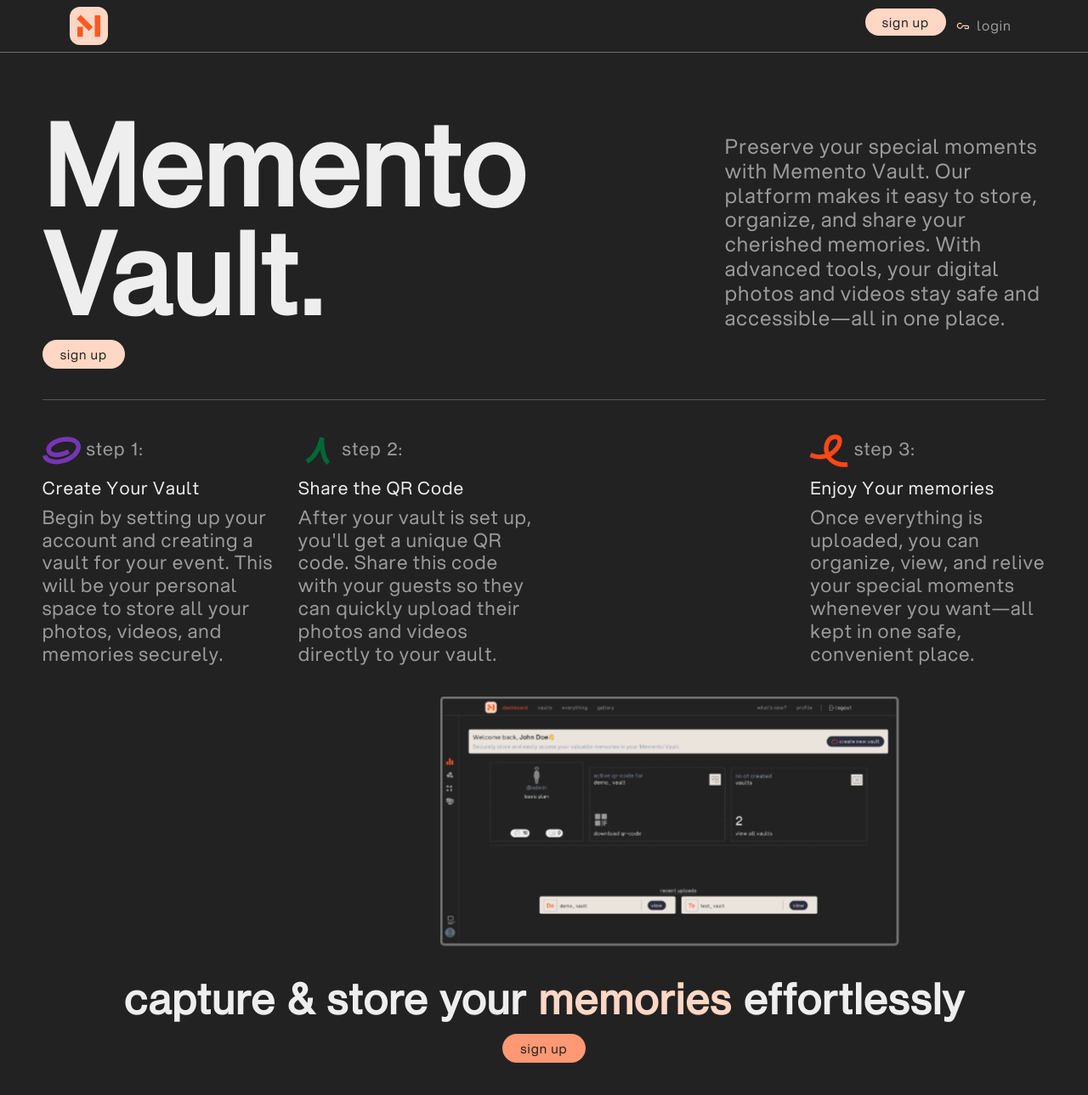
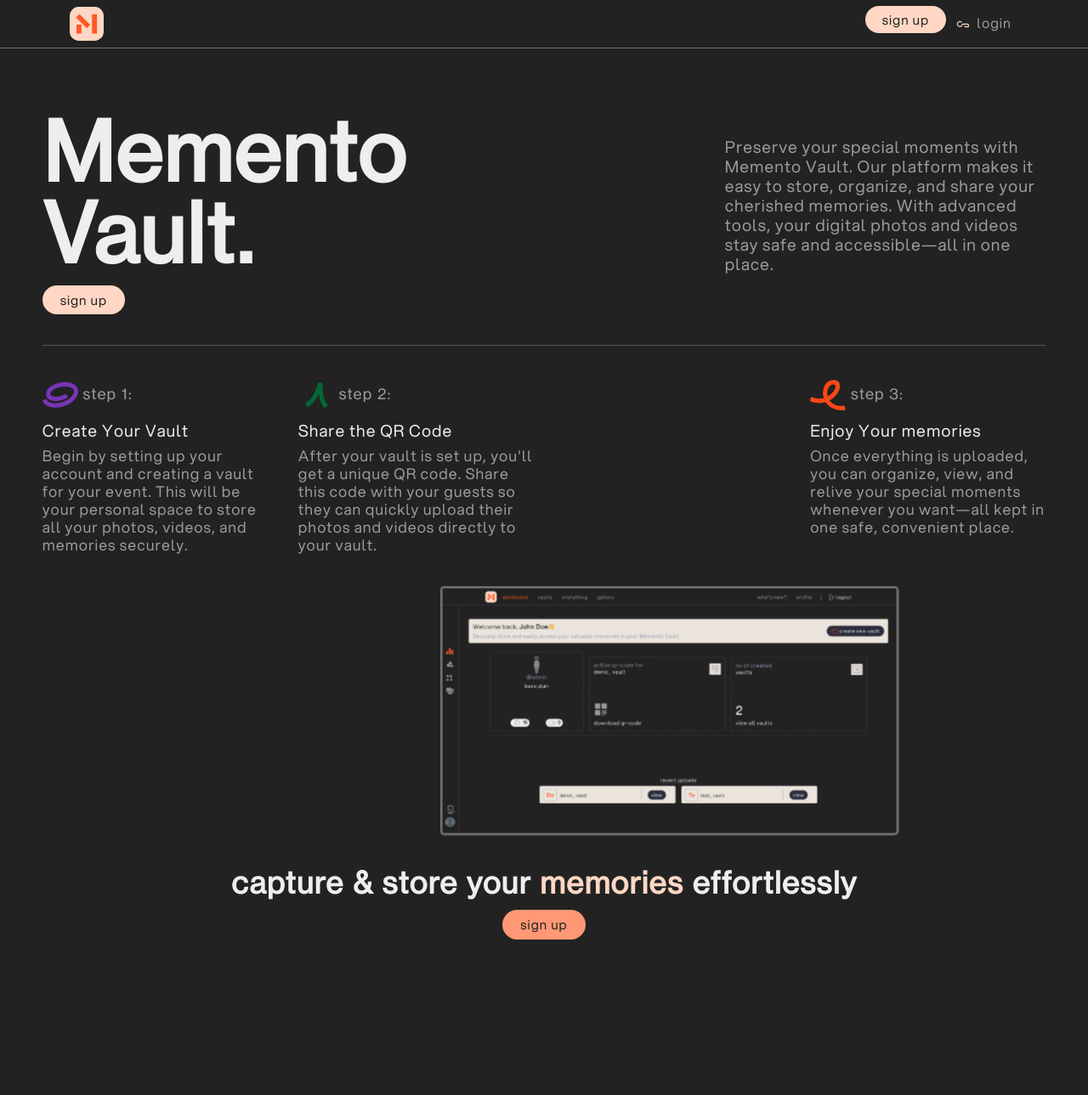
Before and after one commit to DavidDanso/memento_vault, a Django app: page / in a window 1280 px wide. Shown: the whole page at 85% size. After the commit the page ends 1106 px from the top, so only its background shows below. Run offline with Django 5.2, Linux system fonts and the light colour scheme; some libraries are stand-ins or nearby versions.

Commit message:
fix: adjust font sizes and widths for improved layout consistency across components

```diff
--- a/static/css/main.css
+++ b/static/css/main.css
@@ -89,7 +89,7 @@ a:hover {
   border-bottom: 1px solid #707070;
 }
 #logo {
-  width: 45px;
+  width: 40px;
 }
 .navbar-toggler {
   position: absolute;
@@ -322,7 +322,7 @@ a:hover {
     margin: 3%;
   }
   .hero-intro h1 {
-    font-size: 8rem;
+    font-size: 6rem;
     margin-top: 0%;
     line-height: 1;
     margin-bottom: 2%;
@@ -331,7 +331,7 @@ a:hover {
     display: block;
   }
   .hero-intro p {
-    font-size: 1.5rem;
+    font-size: 1.2rem;
     margin-top: 0%;
   }
   #mob_btn {
@@ -354,19 +354,19 @@ a:hover {
   }
   .intro-intro h6 {
     letter-spacing: 1px;
-    font-size: 1.3rem;
+    font-size: 1.1rem;
   }
   .intro-intro #icon_ {
-    width: 45px;
+    width: 42px;
   }
   .intro-intro h5 {
     letter-spacing: 1px;
-    font-size: 1.3rem;
+    font-size: 1.2rem;
     margin-top: 3%;
   }
   .intro-intro p {
     letter-spacing: 1px;
-    font-size: 1.4rem;
+    font-size: 1.1rem;
   }
   .intro-intro .col-md-3 {
     margin-top: 0%;
@@ -377,7 +377,7 @@ a:hover {
     margin-left: 40%;
   }
   .intro-intro h2 {
-    font-size: 3rem;
+    font-size: 2.2rem;
     margin-top: 3%;
     margin-bottom: 1%;
   }
```
Also changed, not shown: 1 other file.
